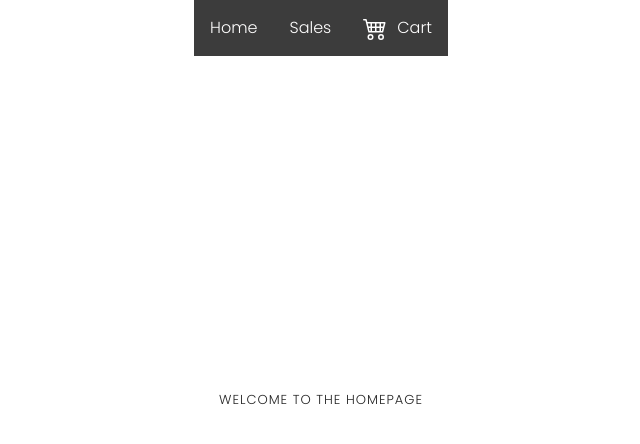
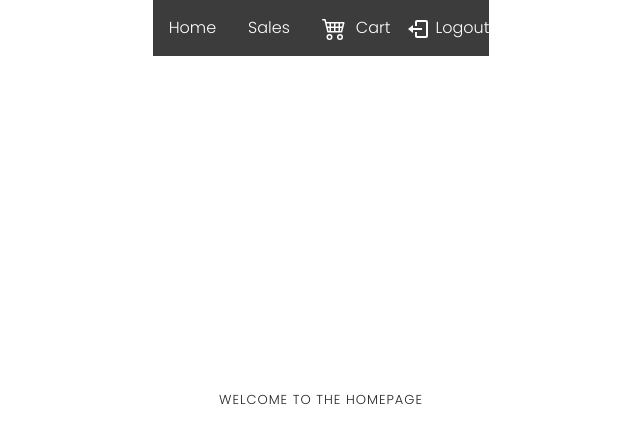
Before and after one commit to jck-bit/stockify, a React (Vite) app: page / in a window 1280 px wide. Shown: the top 444 px of the page, without its empty margins (319-959 px from the left). Built offline with nearby package versions, Linux system fonts and the light colour scheme.

Commit message:
added the logout button

```diff
--- a/src/index.css
+++ b/src/index.css
@@ -45,11 +45,14 @@ body {
   padding: 0;
   display: flex;
   justify-content: space-evenly;
+  align-items: center;
 }
 
 li {
   margin: 0;
+  color: #fff;
 }
+
 
 a {
   display: flex;
@@ -63,7 +66,20 @@ a:hover {
   background-color: #333;
 }
 
-.cart_icon {
+.logout_container{
+  display: flex;
+  align-items: center;
+  cursor: pointer;
+}
+
+.logout_icon {
+  font-size: 1.5rem;
+  align-items: center;
+  margin-right: 5px;
+  margin-top: 10px;
+}
+
+.cart_icon{
   display: flex;
   align-items: center;
   font-size: 1.5rem;
--- a/src/navbar/index.tsx
+++ b/src/navbar/index.tsx
@@ -1,11 +1,19 @@
 import { Link } from 'react-router-dom';
 import { BsCart4 } from 'react-icons/bs';
-import { useSelector } from 'react-redux';
-import { Rootstate } from '../state';
+import {  BiLogOut } from 'react-icons/bi';
+import { useSelector,useDispatch } from 'react-redux';
+import { Rootstate,setLogout } from '../state';
 import { CartItem } from '../types';
+
 
 const Navbar = () => {
   const cartItems = useSelector<Rootstate, CartItem[]>(state => state.cart);
+  const dispatch = useDispatch();
+
+  const logout = () => {
+    dispatch(setLogout());
+  }
+
   return (
     <nav className='navbar_homepage'>
       <ul className='unordered_list_nav'>
@@ -23,6 +31,14 @@ const Navbar = () => {
             </span>
           </Link>
         </li>
+        <li>
+          <div className='logout_container' onClick={logout}>
+            <span className='logout_icon'>
+                <BiLogOut/>
+              </span>
+            <span>Logout</span>
+          </div>
+        </li>
       </ul>
     </nav>
   );
--- a/src/widgets/Sales.tsx
+++ b/src/widgets/Sales.tsx
@@ -43,53 +43,10 @@ useEffect(() =>{
 },[])
 
   return (
-    <div id="container">
-      <div id="sideMenu">
-        <h1>Sales Report</h1>
+     <div className="sales-table" style={{width: "1000px"}}>
+      <BarChart  chartData={chartData} />
+     </div>
+  )
 
-        <ul className="menu">
-          <li>Main</li>
-          <li>Dashboard</li>
-          <li>
-            Reports <span className="notification">8</span>
-          </li>
-          <li>Groups</li>
-        </ul>
-        <ul className="menu">
-          <li>Users</li>
-        </ul>
-        <div className="addCategory">
-          <span className="plus">+</span> Add sale
-        </div>
-      </div>
-      <div id="content">
-        <div className="mainChart">
-          <BarChart chartData={chartData} />
-          <h2>Total Sales</h2>
-
-          <div className="clearFix"></div>
-
-          <div id="totalSales">
-            <div className="col">
-              <div id="creditSales" className="progressBar"></div>
-              <h3>$36,059</h3>
-              <span className="progressTitle">Credit Sales</span>
-            </div>
-            <div className="col">
-              <div id="channelSales" className="progressBar"></div>
-              <h3>$24,834</h3>
-              <span className="progressTitle">Channel Sales</span>
-            </div>
-            <div className="col">
-              <div id="directSales" className="progressBar"></div>
-              <h3>$15,650</h3>
-              <span className="progressTitle">Direct Sales</span>
-            </div>
-          </div>
-        </div>
-      </div>
-    </div>
-  );
-};
-
+}
 export default SalesTable
```
